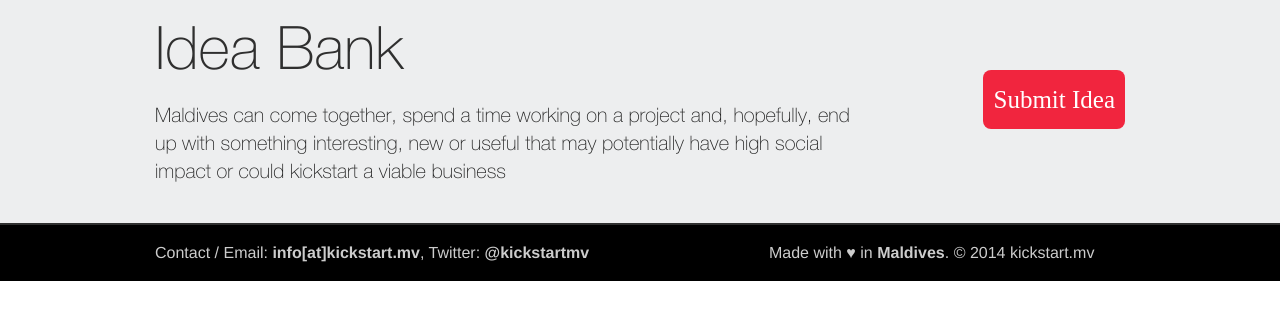
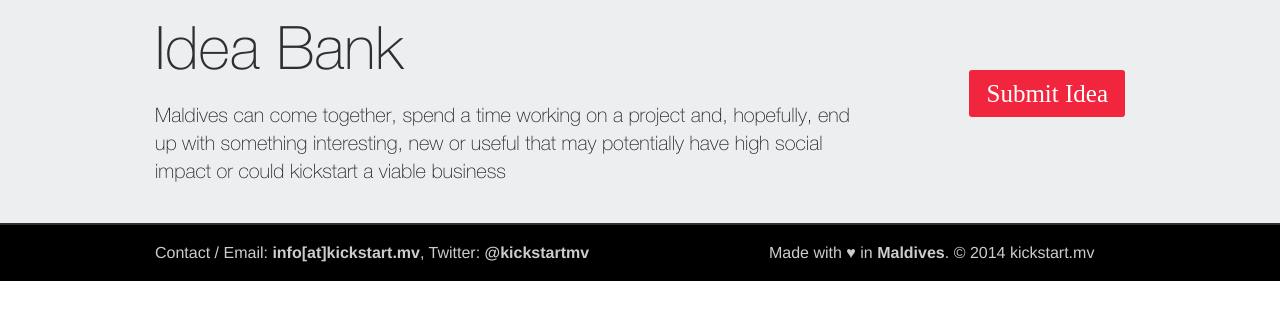
Before and after one commit to kickstartmv/kickstartmv-website, a PHP site: page /kickstart-blog/kh1/ideas.php in a window 1280 px wide. Shown: the part 91-411 px from the top of the page. Run offline with PHP 8.4, Linux system fonts and the light colour scheme; data that the repository does not hold is empty.

Commit message:
idea btn

```diff
--- a/kh1/css/style.css
+++ b/kh1/css/style.css
@@ -390,9 +390,9 @@ line-height: 39px;
 }
 
 .ideaPostBtn{
-border-radius: 8px;
+border-radius: 3px;
 background: #F1253E;
-padding:10px;
+padding: 4px 17px;
 font-family: Helvetica-Light;
 font-size: 25px;
 color: #FFFFFF;
```
